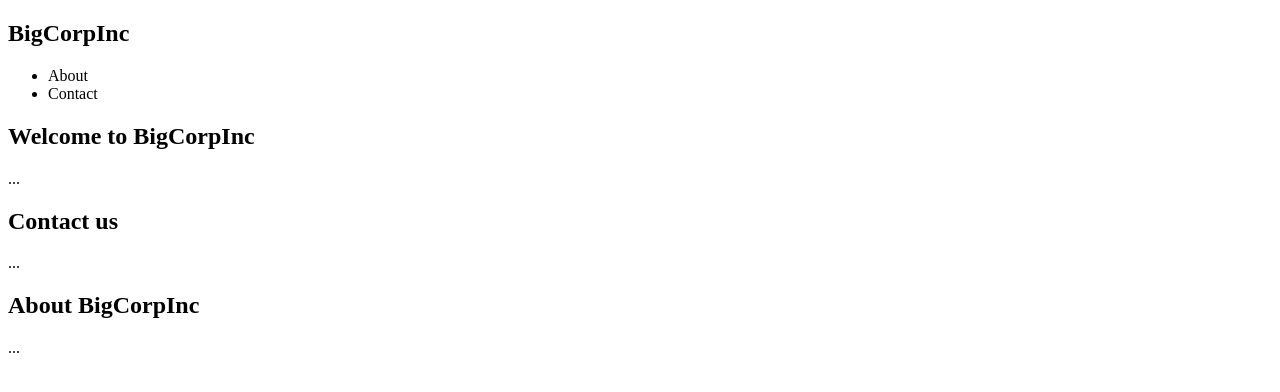
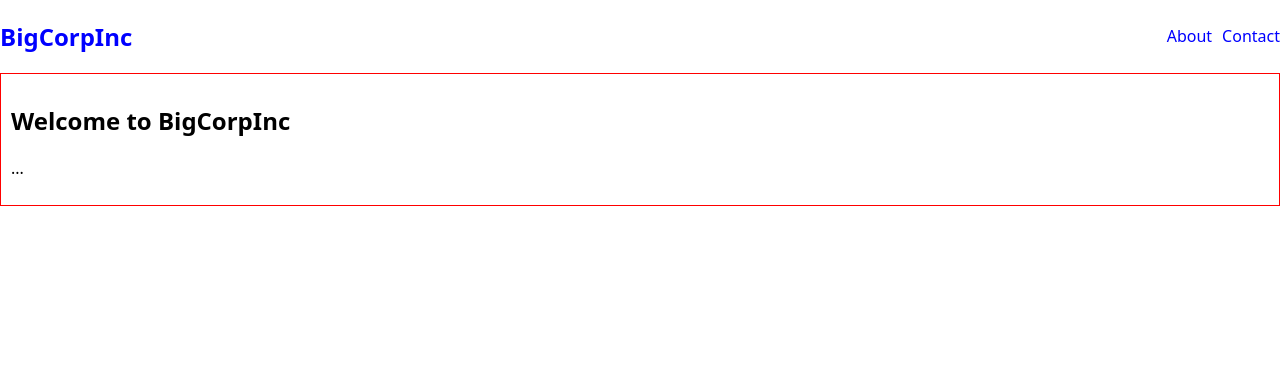
Before and after one commit to catfooo/react-router-boiler-plate-no-css, a React (Vite) app: page / in a window 1280 px wide. Shown: the top 392 px of the page. Built offline with nearby package versions, Linux system fonts and the light colour scheme.

Commit message:
video 2-2

```diff
--- a/src/App.jsx
+++ b/src/App.jsx
@@ -1,3 +1,4 @@
+import { BrowserRouter, Routes, Route } from 'react-router-dom'
 import { Welcome } from './Welcome'
 import { About } from './About'
 import { Contact } from './Contact'
@@ -5,12 +6,15 @@ import { Nav } from './Nav'
 
 export const App = () => {
     return (
+      <BrowserRouter>
         <main>
           <Nav />
-
-          <Welcome />
-          <Contact />
-          <About />
+          <Routes>
+            <Route path="/" element={<Welcome />} />
+            <Route path="/contact" element={<Contact />} />
+            <Route path="/about" element={<About />} />
+          </Routes>
         </main>
+      </BrowserRouter>
     )
 }
--- a/src/Nav.jsx
+++ b/src/Nav.jsx
@@ -1,11 +1,19 @@
+import { Link, NavLink } from 'react-router-dom'
+
 export const Nav = () => {
     return (
         <nav>
-            <h1>BigCorpInc</h1>
+            <h1>
+                <Link to="/">BigCorpInc</Link>
+            </h1>
 
             <ul>
-                <li>About</li>
-                <li>Contact</li>
+                <li>
+                    <NavLink to="/about">About</NavLink>
+                </li>
+                <li>
+                    <NavLink to="/contact">Contact</NavLink>
+                </li>
             </ul>
         </nav>
     )
--- a/src/index.css
+++ b/src/index.css
@@ -1 +1,46 @@
-/* Star Here */
+body {
+    margin: 0;
+    font-family: system-ui, -apple-system, BlinkMacSystemFont, 'Segoe UI', Roboto, Oxygen, Ubuntu, Cantarell, 'Open Sans', 'Helvetica Neue', sans-serif;
+    -webkit-font-smoothing: antialiased;
+    -moz-osx-font-smoothing: grayscale;
+}
+
+code {
+    font-family: source-code-pro, Menlo, Monaco, Consolas, "Courier Ne" monospace;
+}
+
+main {
+    margin 20px;
+}
+
+ul {
+    padding: 0;
+    margin: 0;
+    list-style-type: none;
+}
+
+li {
+    display: inline-block;
+    margin-left: 10px;
+}
+
+nav {
+    display: flex;
+    justify-content: space-between;
+    align-items: center;
+}
+
+a {
+    color: blue;
+    text-decoration: none;
+}
+
+article {
+    border: 1px solid red;
+    margin-bottom: 10px;
+    padding: 10px;
+}
+
+a.active {
+    text-decoration: underline;
+}
```
